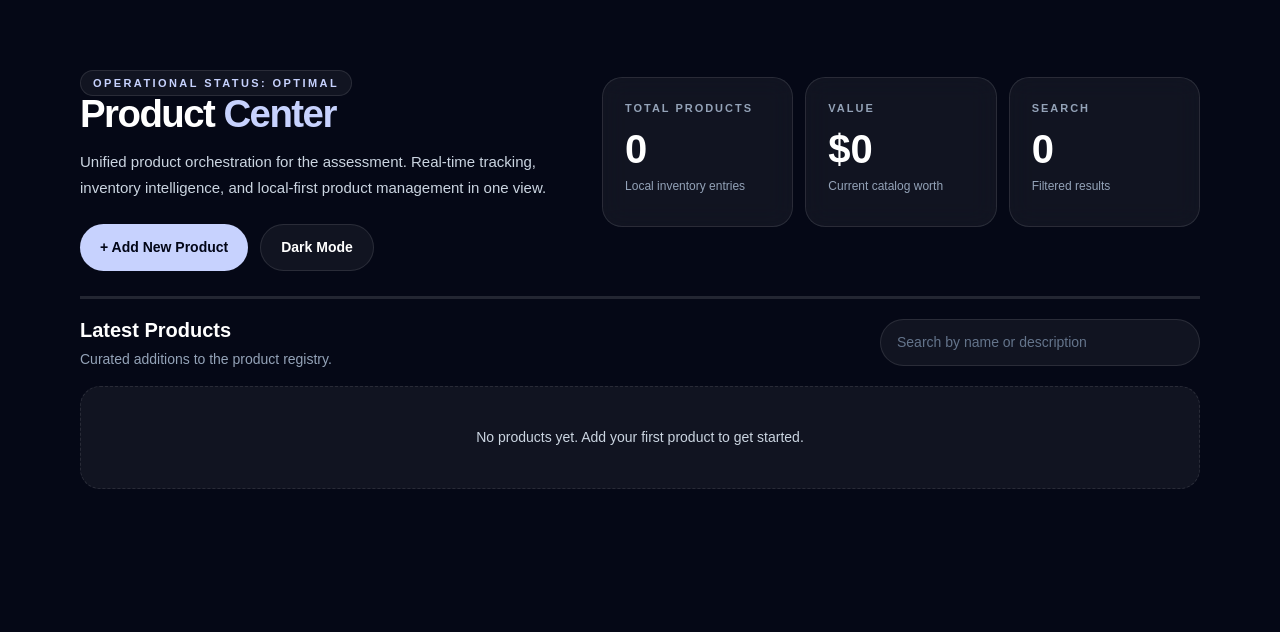
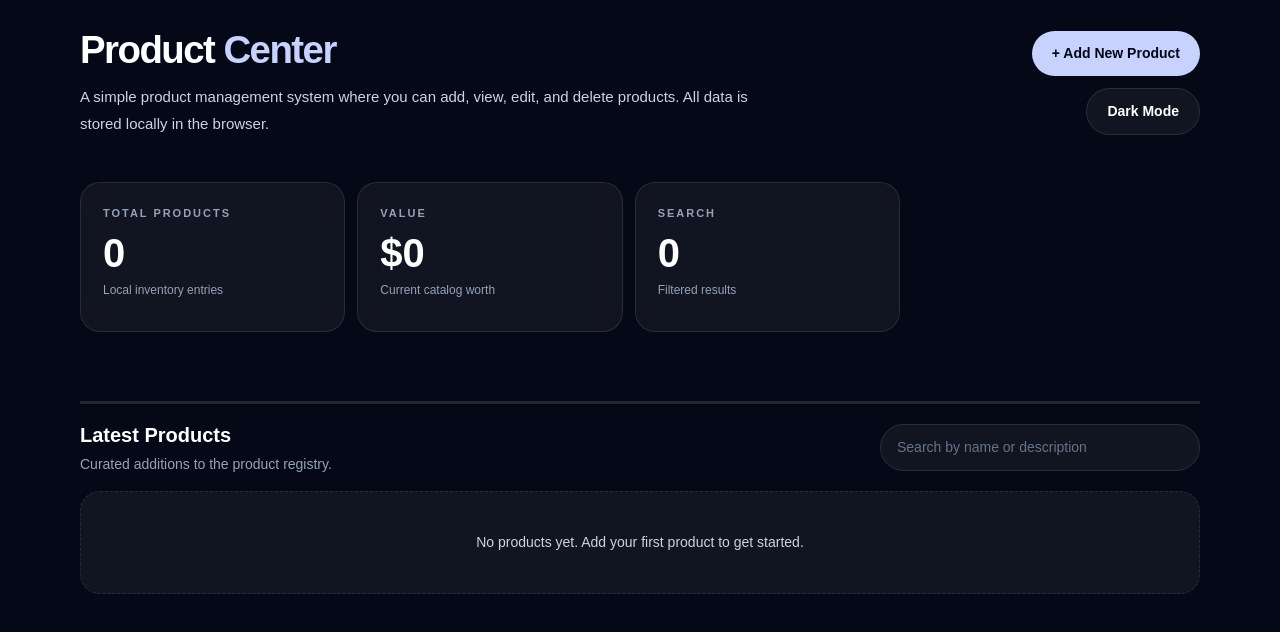
Before and after one commit to Satheesan-R/Product-Management-System, a Next.js app: page / in a window 1280 px wide. Shown: the top 632 px of the page. Built offline with nearby package versions, Linux system fonts and the light colour scheme.

Commit message:
change the postions of the eloements

```diff
--- a/app/page.tsx
+++ b/app/page.tsx
@@ -161,32 +161,15 @@ export default function Page() {
           <header className={styles.hero}>
             <div className={styles.heroContent}>
               <div className={styles.heroText}>
-                <p className={styles.eyebrow}>Operational status: optimal</p>
+                <div className={styles.titleRow}>
                   <h1 className={styles.title}>
                     Product <span className={styles.titleAccent}>Center</span>
                   </h1>
+                </div>
                 <p className={styles.lead}>
-                  Unified product orchestration for the assessment. Real-time tracking,
-                  inventory intelligence, and local-first product management in one view.
+                  A simple product management system where you can add, view, edit, and delete products.
+                  All data is stored locally in the browser.
                 </p>
-                <div className={styles.actions}>
-                  <button
-                    type="button"
-                    onClick={openCreateDialog}
-                    className={styles.buttonPrimary}
-                  >
-                    + Add New Product
-                  </button>
-                  <button
-                    type="button"
-                    onClick={toggleTheme}
-                    className={styles.buttonSecondary}
-                  >
-                    {theme === "dark" ? "Light" : "Dark"} Mode
-                  </button>
-                </div>
-              </div>
-
                 <div className={styles.statsGrid}>
                   <div className={styles.statCard}>
                     <p className={styles.statLabel}>
@@ -215,6 +198,24 @@ export default function Page() {
                     <p className={styles.statValue}>{filteredProducts.length}</p>
                     <p className={styles.statNote}>Filtered results</p>
                   </div>
+                </div>
+              </div>
+
+              <div className={styles.actionsRight}>
+                <button
+                  type="button"
+                  onClick={openCreateDialog}
+                  className={styles.buttonPrimary}
+                >
+                  + Add New Product
+                </button>
+                <button
+                  type="button"
+                  onClick={toggleTheme}
+                  className={styles.buttonSecondary}
+                >
+                  {theme === "dark" ? "Light" : "Dark"} Mode
+                </button>
               </div>
             </div>
           </header>
```
Lines whose indentation alone changed are shown as unchanged.
